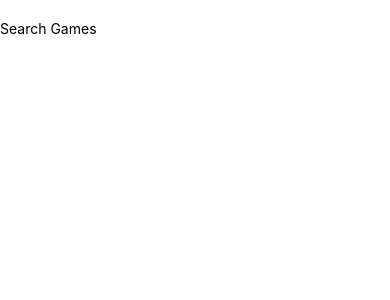
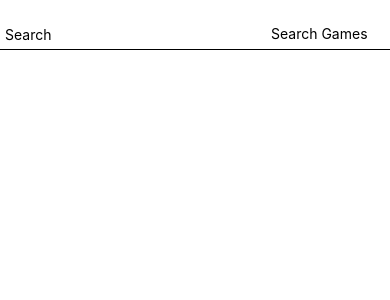
Before and after one commit to alexanderfrankel/scratchgolfnycMobile, a React Native app: screen / in a window 390 px wide. Shown: the top 300 px of the page. Built offline with nearby package versions, Linux system fonts and the light colour scheme.

Commit message:
Add styling to home container

```diff
--- a/app/containers/Home.js
+++ b/app/containers/Home.js
@@ -12,26 +12,81 @@ const {
 } = ReactNative
 
 class Home extends Component {
+  constructor(props) {
+    super(props);
+    this.state = { searching: false, searchInput: '' }
+  }
 
   searchGames() {
-    this.props.fetchGames()
+    this.setState({searching: true});
+    this.props.fetchGames(this.state.searchInput).then( () => {
+      this.setState({searching: false});
+    });
+  }
+
+  games() {
+    return Object.keys(this.props.searchedGames).map((key) => this.props.searchedGames[key] );
   }
 
   render() {
     return (
-      <View style={{marginTop: 20}}>
-        <View>
-          <TouchableHighlight onPress={() => this.searchGames()}>
+      <View style={styles.scene}>
+        <View style={styles.searchSection}>
+          <TextInput style={styles.searchInput}
+            returnKeyType='search'
+            placeholder='Search'
+            onChangeText={ (searchInput) => this.setState({searchInput}) }
+            value={this.state.searchInput}
+          />
+          <TouchableHighlight onPress={() => this.searchGames()} style={styles.searchButton}>
             <Text>Search Games</Text>
           </TouchableHighlight>
         </View>
-
-        <ScrollView>
+        <ScrollView style={styles.scrollSection}>
+        {!this.state.searching && this.games().map((game) => {
+          return <View key={game.id}>
+            <Image source={{}} style={styles.resultImage} />
+            <Text style={styles.resultText}>{game.course_name}</Text>
+            <Text style={styles.resultText}>{game.date}</Text>
+          </View>
+        })}
+        { this.state.searching ? <Text>Seaching...</Text> : null }
         </ScrollView>
       </View>
     )
   }
 }
+
+const styles = StyleSheet.create({
+  scene: {
+    flex: 1,
+    marginTop: 20,
+  },
+  searchSection: {
+    height: 30,
+    borderBottomColor: '#000',
+    borderBottomWidth: 1,
+    padding: 5,
+    flexDirection: 'row',
+  },
+  searchInput: {
+    flex: 0.7,
+  },
+  searchButton: {
+    flex: 0.3,
+  },
+  scrollSection: {
+    flex: 0.8,
+  },
+  resultImage: {
+    height: 150,
+  },
+  resultText: {
+    backgroundColor: '#000',
+    color: '#FFF',
+    height: 20,
+  },
+});
 
 const mapStateToProps = (state) => {
   return {
--- a/index.js
+++ b/index.js
@@ -1,7 +1,7 @@
 import React, { Component } from 'react';
 import { AppRegistry } from 'react-native';
 import { Provider } from 'react-redux';
-import { createStore, applyMiddleware, combineReducers, compose } from 'redux';
+import { createStore, applyMiddleware, compose } from 'redux';
 import thunkMiddleware from 'redux-thunk';
 import { createLogger } from 'redux-logger';
 import reducer from './app/reducers';
```
